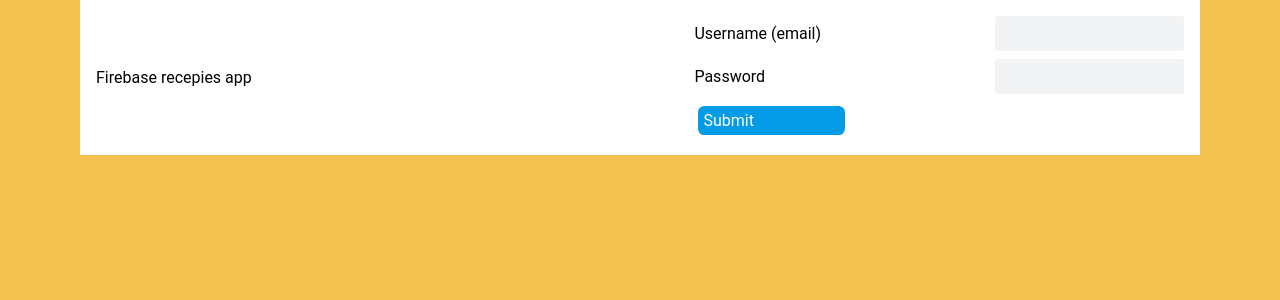
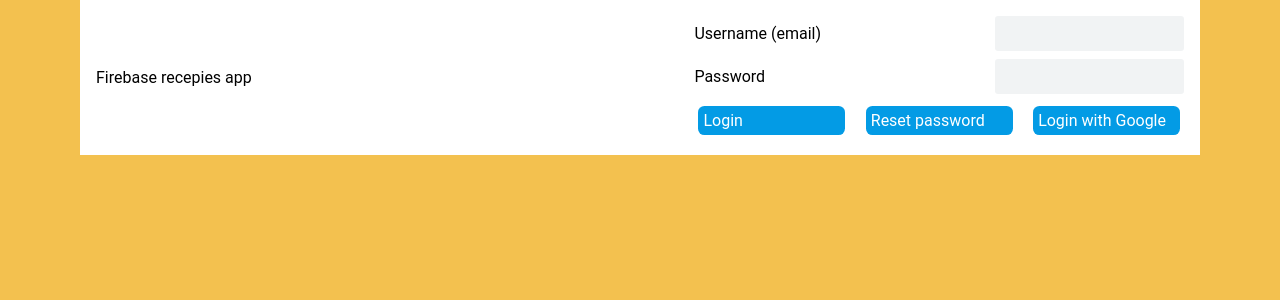
Before and after one commit to p6te/firebase-recipes-web-app, a React (Create React App) app: page / in a window 1280 px wide. Shown: the top 300 px of the page. Built offline with nearby package versions, Linux system fonts and the light colour scheme; no server answers.

Commit message:
add login via email and google, handle errors

```diff
--- a/src/App.tsx
+++ b/src/App.tsx
@@ -9,7 +9,6 @@ function App() {
 
   FirebaseAuthService.subscribeToAuthChanges(setUser);
 
-  console.log(user);
   return (
     <div className="App">
       <div className="title-row">
--- a/src/FirebaseAuthService.ts
+++ b/src/FirebaseAuthService.ts
@@ -1,4 +1,3 @@
-import { Dispatch, SetStateAction } from "react";
 import firebase from "./FirebaseConfig";
 
 const auth = firebase.auth();
--- a/src/components/LoginForm.tsx
+++ b/src/components/LoginForm.tsx
@@ -1,6 +1,7 @@
 import React, { FormEvent, useState } from "react";
 import FirebaseAuthService from "../FirebaseAuthService";
 import firebase from "../FirebaseConfig";
+import { ensureError } from "../utils";
 
 type Props = {
   existingUser: firebase.User | null;
@@ -12,19 +13,41 @@ const LoginForm: React.FC<Props> = ({ existingUser }) => {
 
   const handleSubmit = async (event: FormEvent<HTMLFormElement>) => {
     event.preventDefault();
-    console.log("submit");
+
     try {
-      await FirebaseAuthService.registerUser(username, password);
-      console.log("rejestracja");
+      await FirebaseAuthService.loginUser(username, password);
       setUsername("");
       setPassword("");
-    } catch (error) {
-      console.log(error);
+    } catch (err) {
+      const error = ensureError(err);
+      alert(error.message);
+    }
+  };
+
+  const handleSendPasswordResetEmail = async () => {
+    if (!username) {
+      alert("Missing username!");
+    }
+
+    try {
+      await FirebaseAuthService.sendPasswordResetEmail(username);
+    } catch (err) {
+      const error = ensureError(err);
+      alert(error.message);
     }
   };
 
   const handleLogout = () => {
     FirebaseAuthService.logoutUser();
+  };
+
+  const handleLoginWithGoogle = async () => {
+    try {
+      await FirebaseAuthService.loginWithGoogle();
+    } catch (err) {
+      const error = ensureError(err);
+      alert(error.message);
+    }
   };
 
   return (
@@ -63,7 +86,21 @@ const LoginForm: React.FC<Props> = ({ existingUser }) => {
             />
           </label>
           <div className="button-box">
-            <button className="primary-button">Submit</button>
+            <button className="primary-button">Login</button>
+            <button
+              type="button"
+              onClick={handleSendPasswordResetEmail}
+              className="primary-button"
+            >
+              Reset password
+            </button>
+            <button
+              type="button"
+              onClick={handleLoginWithGoogle}
+              className="primary-button"
+            >
+              Login with Google
+            </button>
           </div>
         </form>
       )}
--- /dev/null
+++ b/src/utils/ensureError.ts
@@ -0,0 +1,13 @@
+export const ensureError = (value: unknown): Error => {
+  if (value instanceof Error) return value;
+
+  let stringified = "[Unable to stringify the thrown value]";
+  try {
+    stringified = JSON.stringify(value);
+  } catch {}
+
+  const error = new Error(
+    `This value was thrown as is, not through an Error: ${stringified}`
+  );
+  return error;
+};
--- /dev/null
+++ b/src/utils/index.ts
@@ -0,0 +1,3 @@
+import { ensureError } from "./ensureError";
+
+export { ensureError };
```
